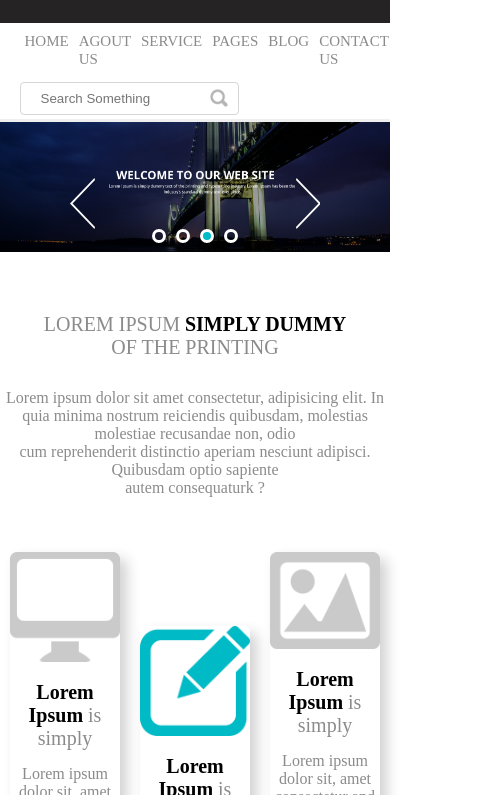
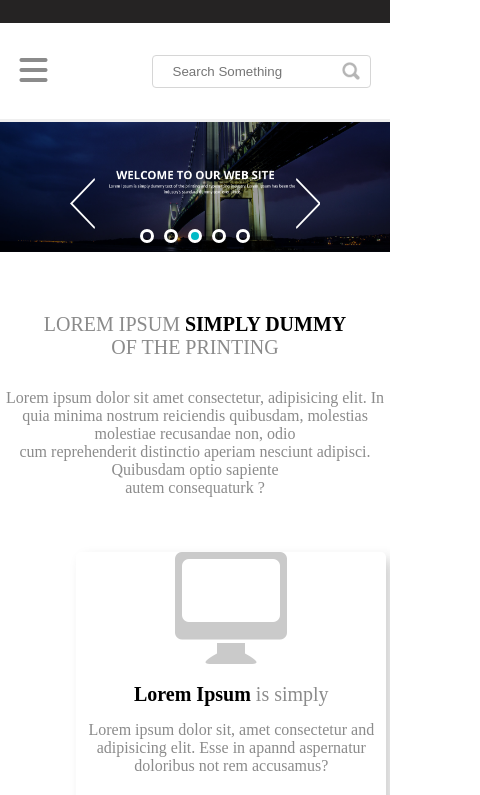
Before and after one commit to LeandroAzevedo-1/Projeto-Web-World, a plain HTML site: page index.html in a window 390 px wide. Shown: the part 49-844 px from the top of the page, 480 px wide, since content can reach past the window. Drawn offline with nearby package versions, Linux system fonts and the light colour scheme.

Commit message:
Menu hamburguer

```diff
--- a/css/main.css
+++ b/css/main.css
@@ -1,3 +1,13 @@
+@import url("https://cdnjs.cloudflare.com/ajax/libs/font-awesome/6.0.0/css/all.min.css");
+
+#menu-hamburguer{
+    display: none;
+    font-size: 2rem;
+}
+#menu-hamburguer i{
+    color: #8b8b8b;
+    cursor: pointer;
+}
 
 .menu-principal{
     background-color: #252323;
@@ -48,8 +58,6 @@
     color: #00bac6;
     border-bottom: 2px solid ;
     padding-bottom: 32px;
-
-
 }
 .busca input{
     background: url('../img/Busca.png')no-repeat center right;
@@ -122,16 +130,12 @@ li.slick-active button{
 }
 
 .cards{
-    display: flex;
-    flex-wrap: nowrap;
-    width: 980px;
+    display: grid;
+    grid-template-columns: repeat(auto-fit, minmax(325px, 1fr));
     max-width: 100%;
-    margin: auto;
+    padding: 0 17%;
     margin-top: 45px;
-}
-.cards .card{
-    width: 340px;
-    height: 312px;
+    max-width: 100%;
 }
 .cards .item-2{
     margin-top: 84px;
@@ -148,10 +152,12 @@ li.slick-active button{
 }
 .row{
     display: flex;
+    flex-wrap: wrap;
     align-items: center;
     justify-content: center;
     padding-bottom:50px;
     margin-top: 30px;
+    padding: 0 17%;
 
 }
 
@@ -162,6 +168,8 @@ li.slick-active button{
     width: 310px;
     height: 310px;
     transition: all 0.3s ease-in-out;
+    overflow: hidden;
+
 }
 
 .card:hover{
@@ -189,6 +197,7 @@ li.slick-active button{
     display: flex;
     justify-content: center;
     padding: 40px;
+    flex-wrap: wrap;
 }
 
 .contatos{
@@ -196,6 +205,7 @@ li.slick-active button{
     height: 325px;
     border-left: 1px solid #fff;
     padding-left: 15px;
+    margin: 15px;
 }
 .contatos .date{
     display: flex;
@@ -242,7 +252,7 @@ li.slick-active button{
     justify-content: space-between;
     align-items: center;
     flex-wrap: wrap;
-    padding: 0 17%;
+    padding: 0 14%;
 }
 .rodape p{
     color: #d4d4d3; ;
--- a/css/responsiv.css
+++ b/css/responsiv.css
@@ -20,3 +20,48 @@
     padding: 0 5%;
   }
 }
+@media (max-width: 920px){
+  .patrocinadores{
+
+
+  }
+}
+
+
+@media (max-width: 720px){
+    #menu-hamburguer{
+      display: inline-block;
+
+  }
+
+  .header-2 nav{
+    position: absolute;
+    height: 280px;
+    width:250px;
+    background-color: rgb(244, 241, 247);
+    z-index: 99;
+    top: 72px;
+    left: -110%;
+    transition: 0.5s ease-in-out;
+  }
+  .header-2 nav.menuAtivo{
+      left: 10%;
+
+  }
+  .header-2 nav ul{
+    display:flex;
+    flex-direction: column;
+    align-items: center;
+    justify-content: center;
+    width: 100%;
+    height: 100%;
+
+  }
+  .header-2 nav ul li{
+    margin: 10px 0;
+  }
+  .header-2  ul li a:hover{
+    border-bottom: none;
+  }
+
+}
--- a/index.html
+++ b/index.html
@@ -34,6 +34,9 @@
 
     <main class="navbar">
         <div class="header-2">
+            <div id="menu-hamburguer">
+                <i class="fas fa-bars"></i>
+            </div>
             <nav>
                 <ul>
                     <li><a href="">Home</a></li>
@@ -51,6 +54,7 @@
     </main>
 
     <section class="slider-principal">
+        <img src="./img/Slide-completo.png" alt="Imagem painel">
         <img src="./img/Slide-completo.png" alt="Imagem painel">
         <img src="./img/Slide-completo.png" alt="Imagem painel">
         <img src="./img/Slide-completo.png" alt="Imagem painel">
@@ -110,8 +114,7 @@
                     <p>lorem ipsum is nimplay dummy text of the <br> printing and typesetting of the </p>
                 </div>
             </div>
-        </div>
-        <div class="row">
+
             <div class="card">
                 <img src="./img/imagem-cafetarde-2card.png" alt="Imagem chicara">
                 <div class="texto-card2">
@@ -136,6 +139,7 @@
                 </div>
             </div>
         </div>
+
     </section>
 
     <section class="patrocinadores">
--- a/js/main.js
+++ b/js/main.js
@@ -6,3 +6,10 @@ $('.slider-principal').slick({
     autoplay: true,
     autoplaySpeed: 2000
 });
+
+const menu = document.querySelector("#menu-hamburguer")
+const menuNav = document.querySelector("nav")
+
+menu.addEventListener("click",()=>{
+   menuNav.classList.toggle("menuAtivo")
+})
```
